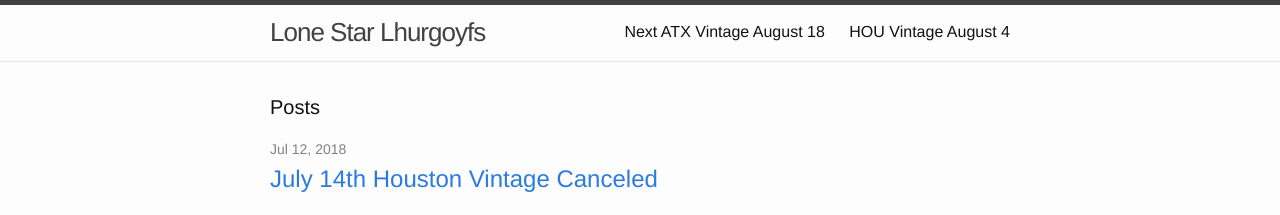
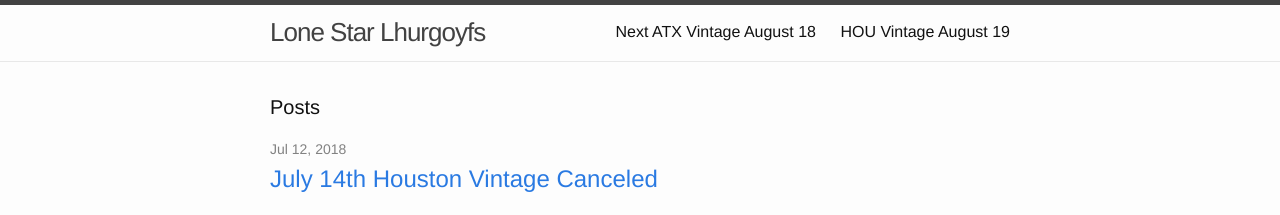
Before and after one commit to LoneStarLhurgoyfs/lonestarlhurgoyfs.github.io, a Jekyll site: the page built from index.md, in a window 1280 px wide and 900 px high. Shown: the top 215 px of the window. Built offline with Jekyll 4.4.1, drawn with Linux system fonts in a browser that asks for light colours.

Commit message:
Aug 19 vintage

```diff
--- a/HOUVintage.md
+++ b/HOUVintage.md
@@ -1,6 +1,6 @@
 ---
 layout: page
-title: "HOU Vintage August 4"
+title: "HOU Vintage August 19"
 permalink: /HOUVintage/
 redirect_from: "/nextVintageTournament/"
 ---
@@ -10,7 +10,7 @@ redirect_from: "/nextVintageTournament/"
 
 # Quick Facts:
 
-Date: August 5, 2018
+Date: August 19, 2018
 Location: [Rudyard's Pub](http://www.rudyardspub.com/wordpress/)  2010 Waugh Dr
 Houston, Texas, 77006 [[MAP]](https://goo.gl/maps/mBxMSRjrDAU2)
 Registration Time: 12:30 PM
```
